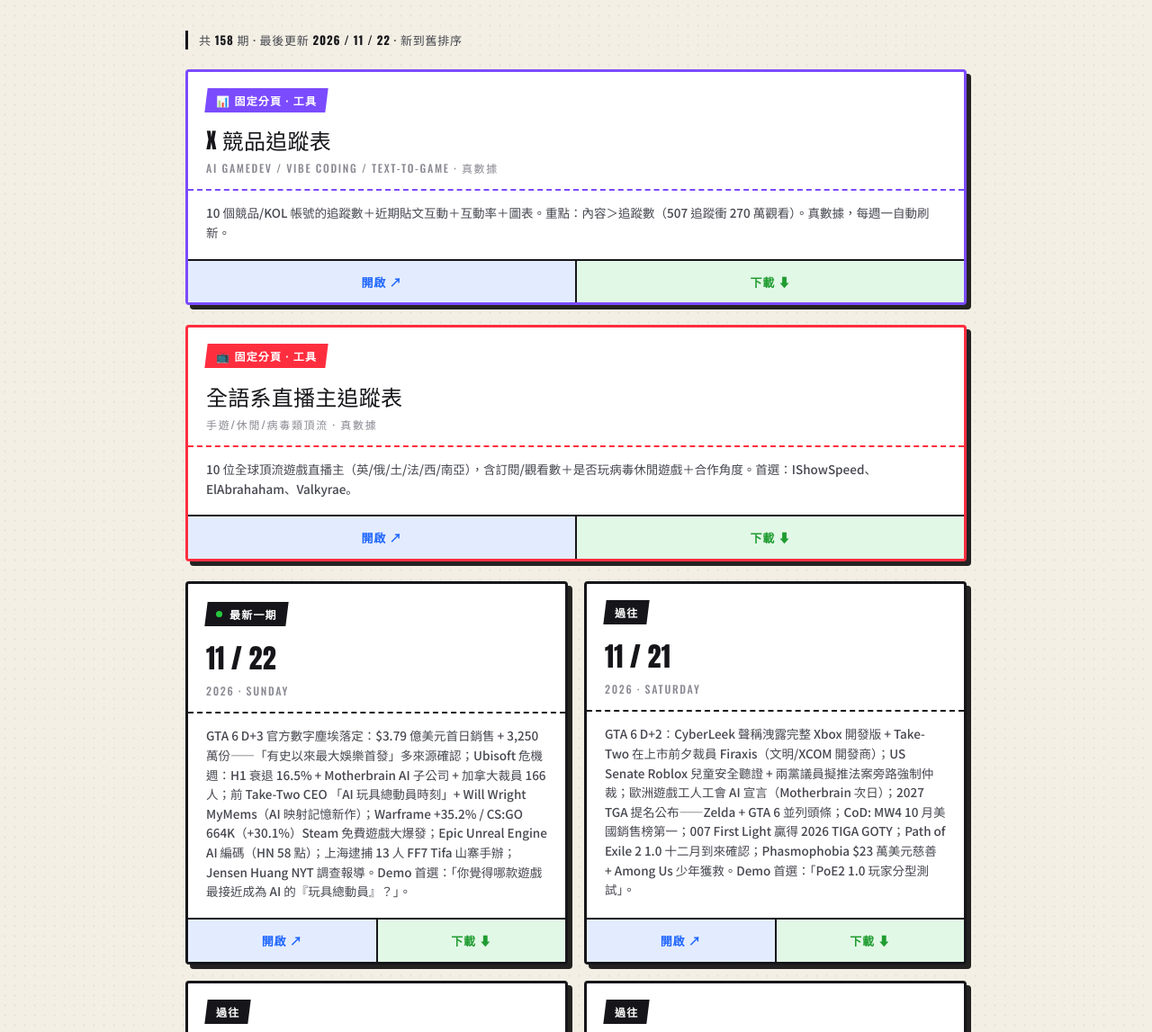
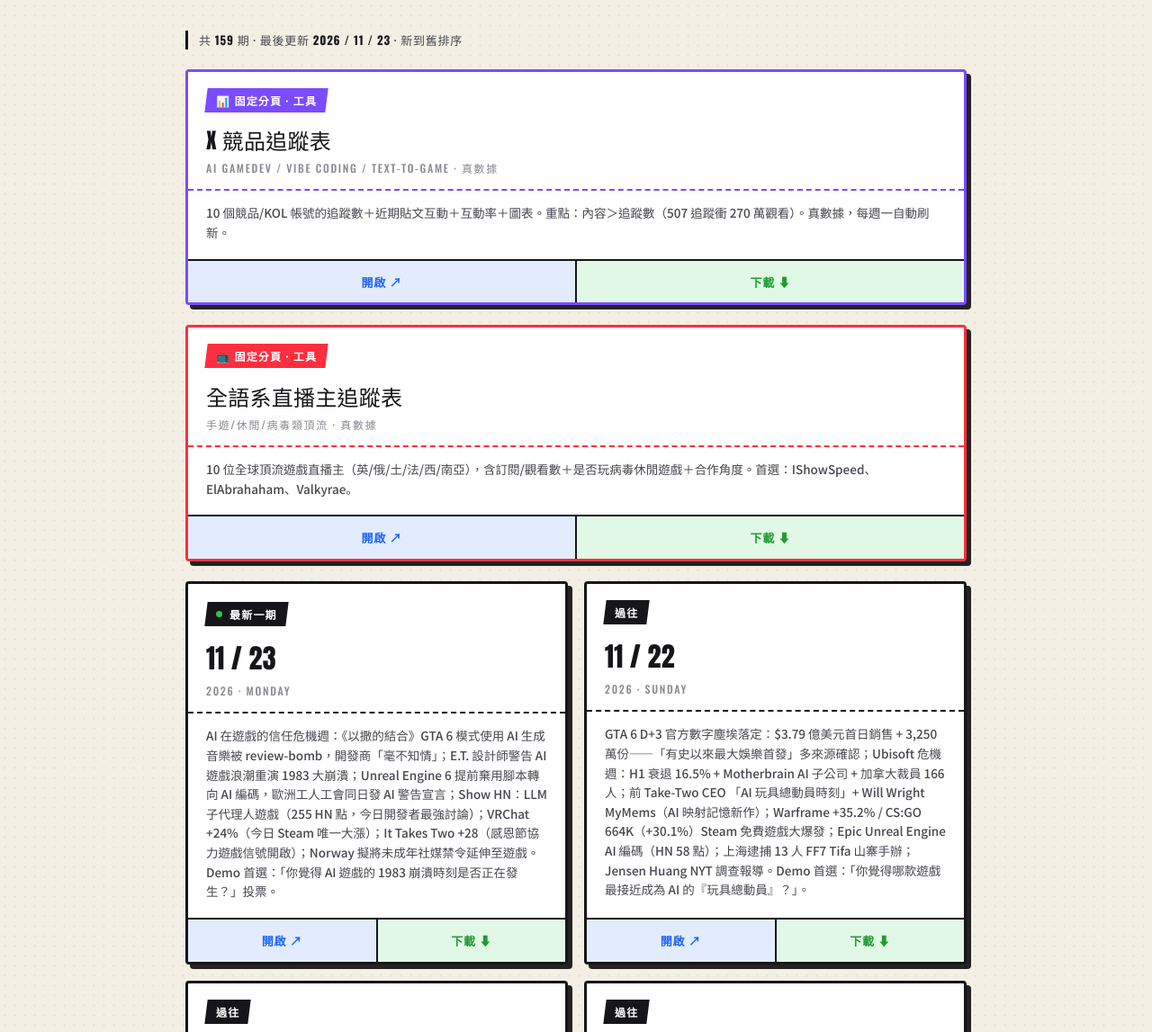
Before and after one commit to pizzacatkkkkk/gamegen-daily, a plain HTML site: page index.html in a window 1280 px wide. Shown: the part 274-1421 px from the top of the page at 90% size. Drawn offline with nearby package versions, Linux system fonts and the light colour scheme.

Commit message:
daily 2026-11-23 07:59:45

```diff
--- a/index.html
+++ b/index.html
@@ -83,7 +83,7 @@
   </header>
 
   <main>
-    <div class="meta">共 <b>158</b> 期 · 最後更新 <b>2026 / 11 / 22</b> · 新到舊排序</div>
+    <div class="meta">共 <b>159</b> 期 · 最後更新 <b>2026 / 11 / 23</b> · 新到舊排序</div>
 
     <div class="card" style="margin-bottom:22px;border-color:var(--violet)">
       <div class="top" style="border-bottom-color:var(--violet)">
@@ -116,6 +116,19 @@
       <div class="card">
         <div class="top">
           <span class="datebadge"><span class="dot"></span><span>最新一期</span></span>
+          <div class="big disp">11 / 23</div>
+          <div class="wk">2026 · Monday</div>
+        </div>
+        <div class="desc">AI 在遊戲的信任危機週：《以撒的結合》GTA 6 模式使用 AI 生成音樂被 review-bomb，開發商「毫不知情」；E.T. 設計師警告 AI 遊戲浪潮重演 1983 大崩潰；Unreal Engine 6 提前棄用腳本轉向 AI 編碼，歐洲工人工會同日發 AI 警告宣言；Show HN：LLM 子代理人遊戲（255 HN 點，今日開發者最強討論）；VRChat +24%（今日 Steam 唯一大漲）；It Takes Two +28（感恩節協力遊戲信號開啟）；Norway 擬將未成年社媒禁令延伸至遊戲。Demo 首選：「你覺得 AI 遊戲的 1983 崩潰時刻是否正在發生？」投票。</div>
+        <div class="btns">
+          <a class="open" href="GameGen_遊戲時事日報_2026-11-23.html" target="_blank">開啟 ↗</a>
+          <a class="dl" href="GameGen_遊戲時事日報_2026-11-23.html" download>下載 ⬇</a>
+        </div>
+      </div>
+
+      <div class="card">
+        <div class="top">
+          <span class="datebadge"><span>過往</span></span>
           <div class="big disp">11 / 22</div>
           <div class="wk">2026 · Sunday</div>
         </div>
```
